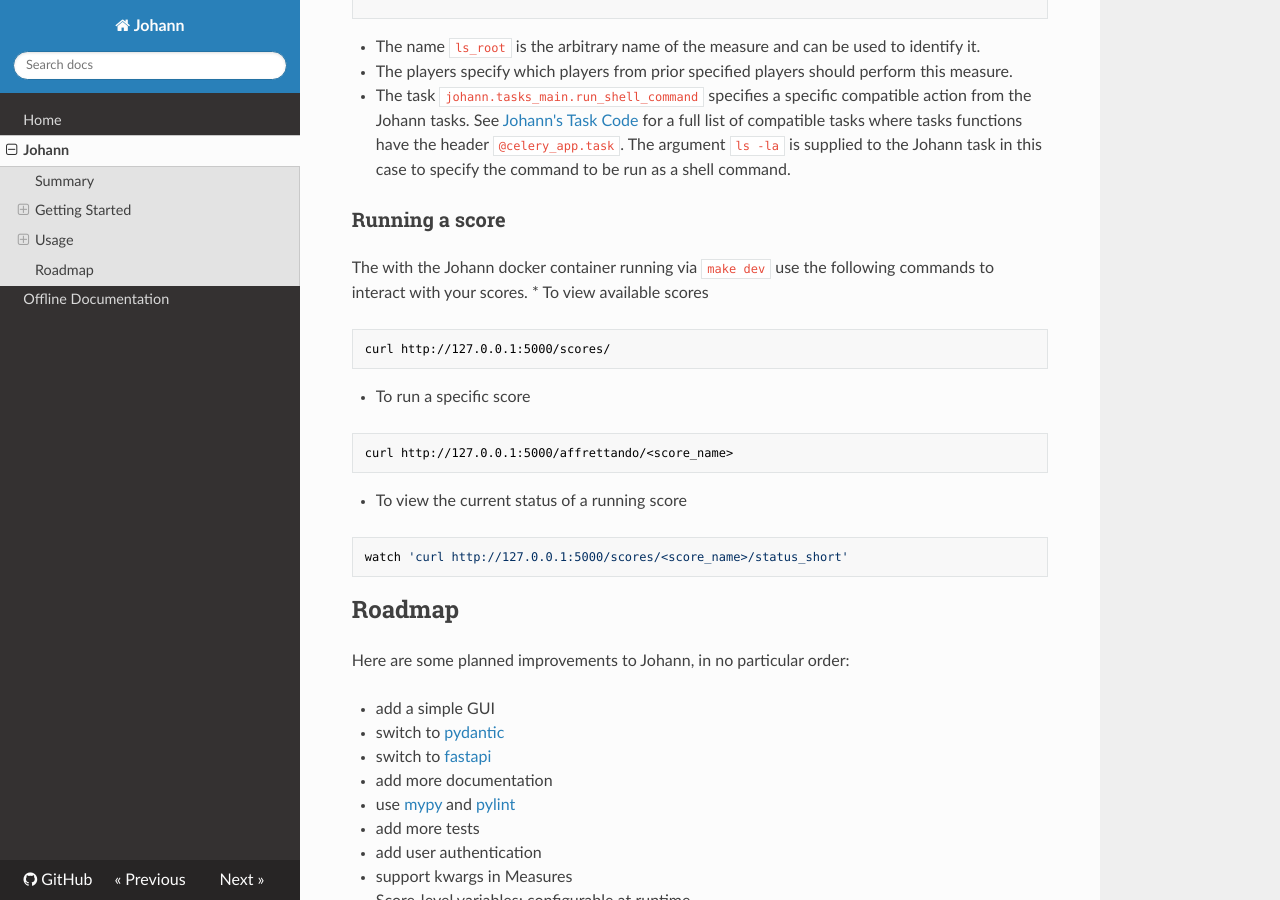
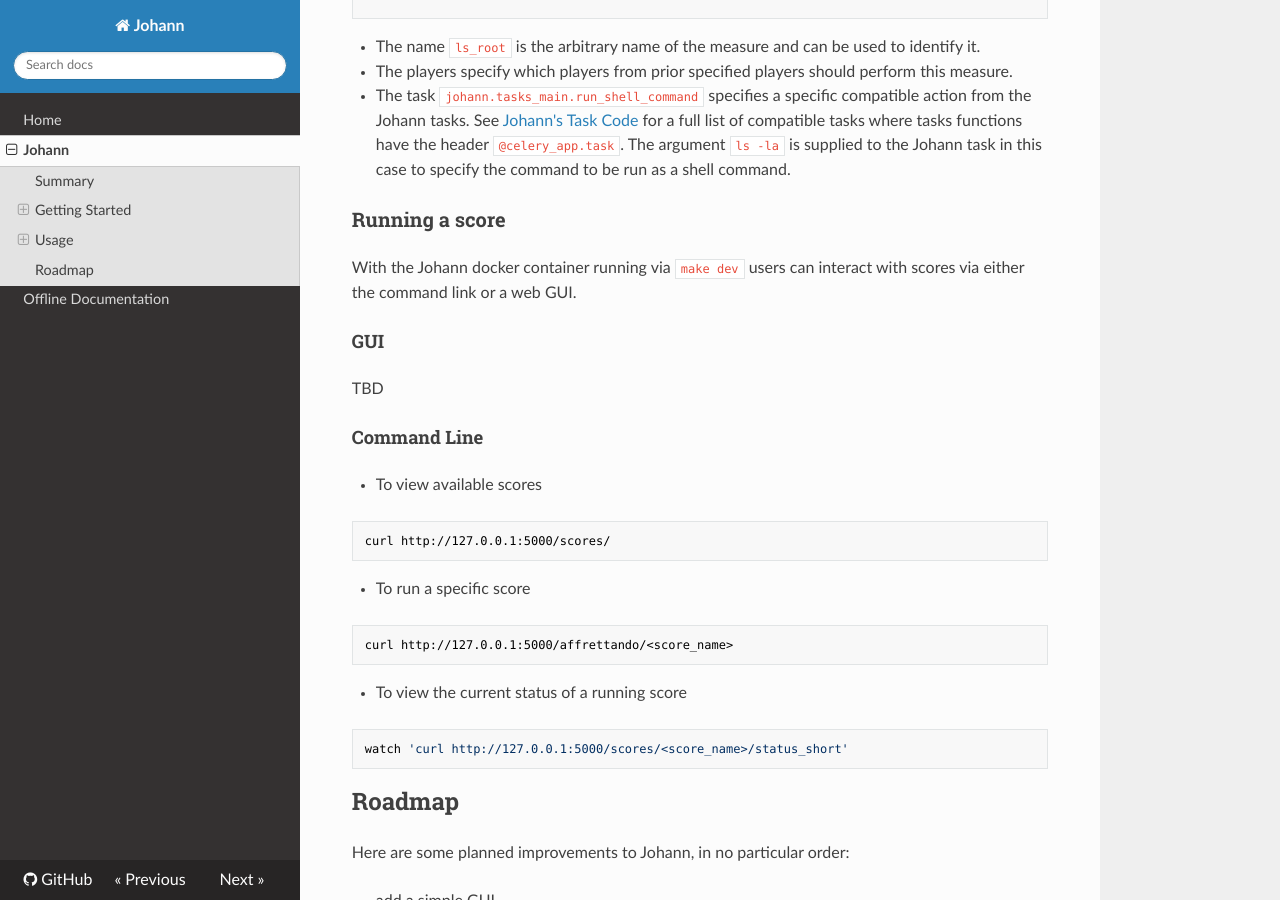
Before and after one commit to johannsdg/johannsdg.github.io, an MkDocs documentation site: the page built from docs/johann.md, in a window 1280 px wide and 900 px high, scrolled down 2084 px. Built offline with MkDocs 1.6.1, drawn with Linux system fonts in a browser that asks for light colours; nearby versions of some CDN libraries.

Commit message:
Update johann.md

````diff
--- a/docs/johann.md
+++ b/docs/johann.md
@@ -110,7 +110,12 @@
 
 ### Running a score
 
-The with the Johann docker container running via `make dev` use the following commands to interact with your scores.
+With the Johann docker container running via `make dev` users can interact with scores via either the command link or a web GUI.
+
+#### GUI
+TBD
+
+#### Command Line
 * To view available scores
 ``` sh
 curl http://127.0.0.1:5000/scores/
````
